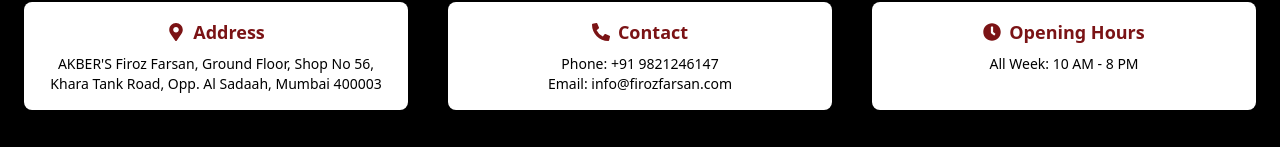
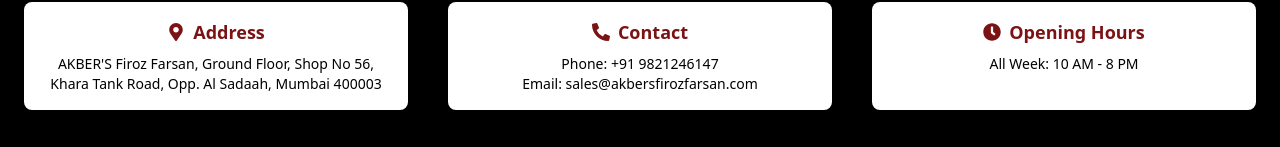
Before and after one commit to CQSTechSolutions/Firoz-Resturant, a React (Vite) app in the folder client/: page / in a window 1280 px wide. Shown: the part 4360-4507 px from the top of the page. Built offline with nearby package versions, Linux system fonts and the light colour scheme.

Commit message:
changed footer email

```diff
--- a/client/src/components/Footer.jsx
+++ b/client/src/components/Footer.jsx
@@ -18,7 +18,7 @@
                             Contact
                         </h4>
                         <p className="text-sm" style={{ color: 'black' }}>Phone: +91 9821246147</p>
-                        <p className="text-sm" style={{ color: 'black' }}>Email: info@firozfarsan.com</p>
+                        <p className="text-sm" style={{ color: 'black' }}>Email: sales@akbersfirozfarsan.com</p>
                     </div>
                     <div className="p-4 bg-white rounded-lg shadow-lg transition-transform transform hover:scale-105">
                         <h4 className="font-bold mb-2 flex items-center justify-center text-lg" style={{ color: '#7b1315' }}>
```
